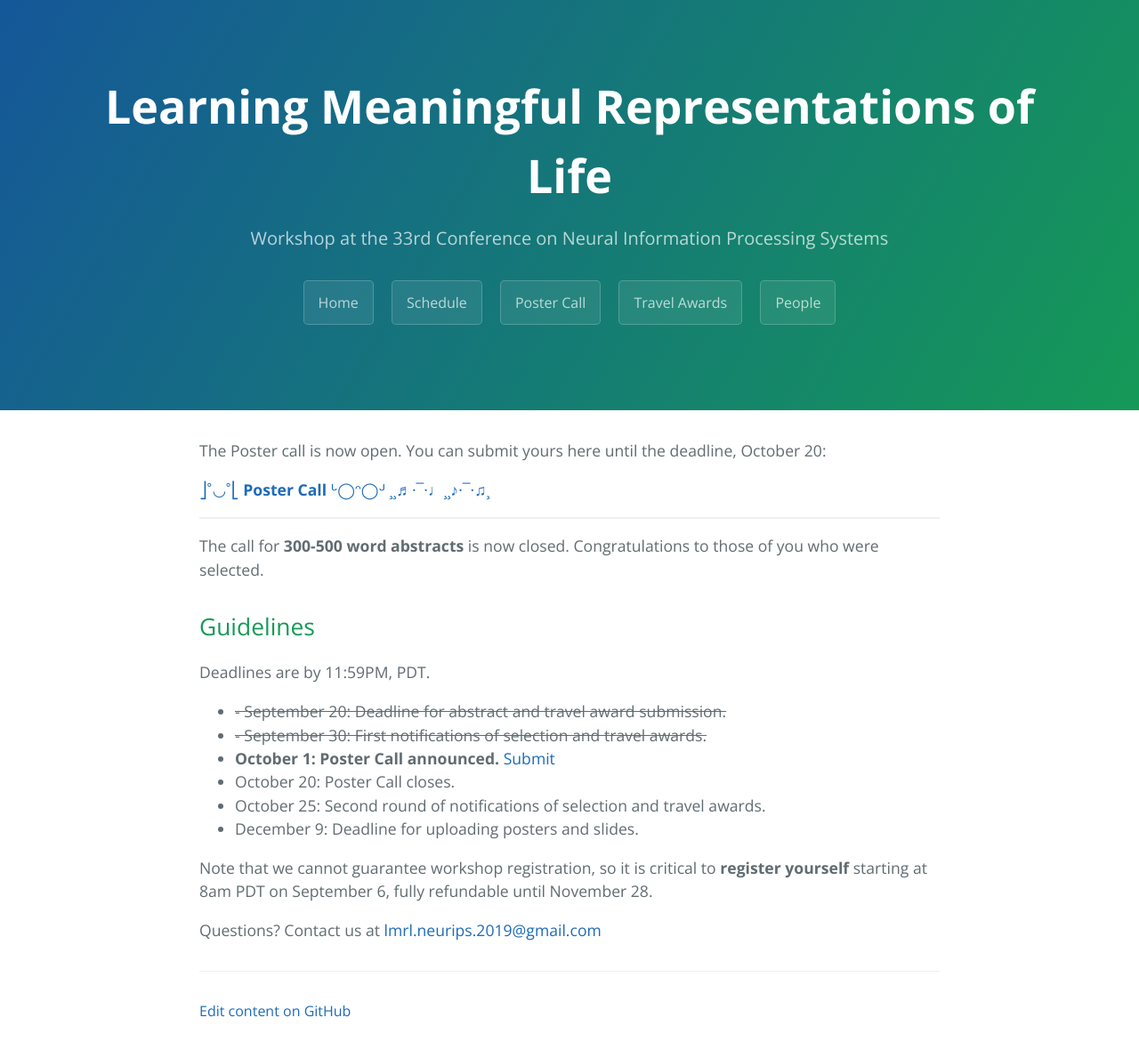
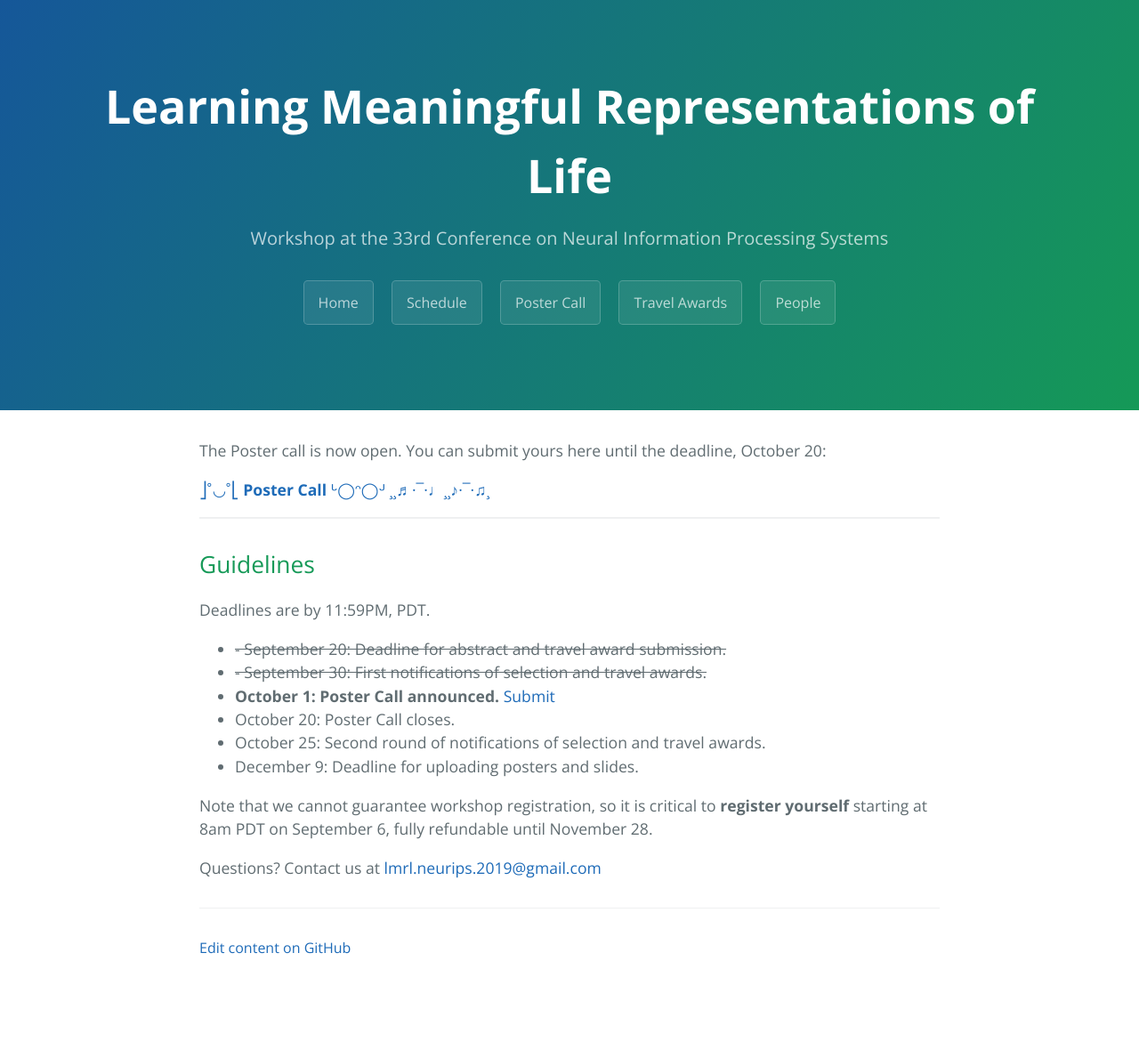
Before and after one commit to lmrl-bio/lmrl-bio.github.io, a Jekyll site: the page built from call.md, in a window 1280 px wide. Shown: the whole page at 89% size. Built offline with Jekyll 4.4.1, drawn with Linux system fonts in a browser that asks for light colours; after the commit the page ends 1109 px from its top, so only the background shows below that.

Commit message:
Update call.md

```diff
--- a/call.md
+++ b/call.md
@@ -7,8 +7,6 @@ The Poster call is now open. You can submit yours here until the deadline, Octob
 [⎦˚◡˚⎣  **Poster Call**   ᒡ◯ᵔ◯ᒢ  ¸¸♬·¯·♩¸¸♪·¯·♫¸](https://forms.gle/Unw7hamZEo8p5LrB9)
 
 ___
-
-The call for **300-500 word abstracts** is now closed. Congratulations to those of you who were selected.
 
 ## Guidelines
 
```
